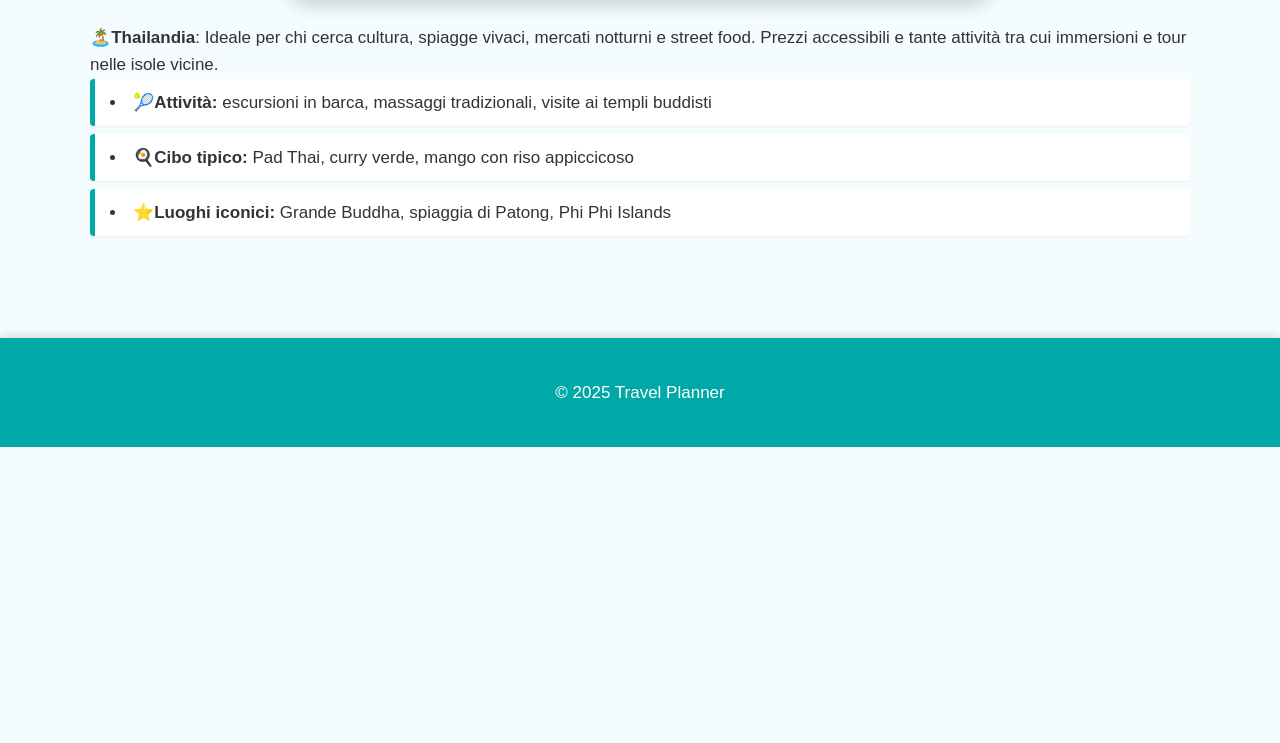
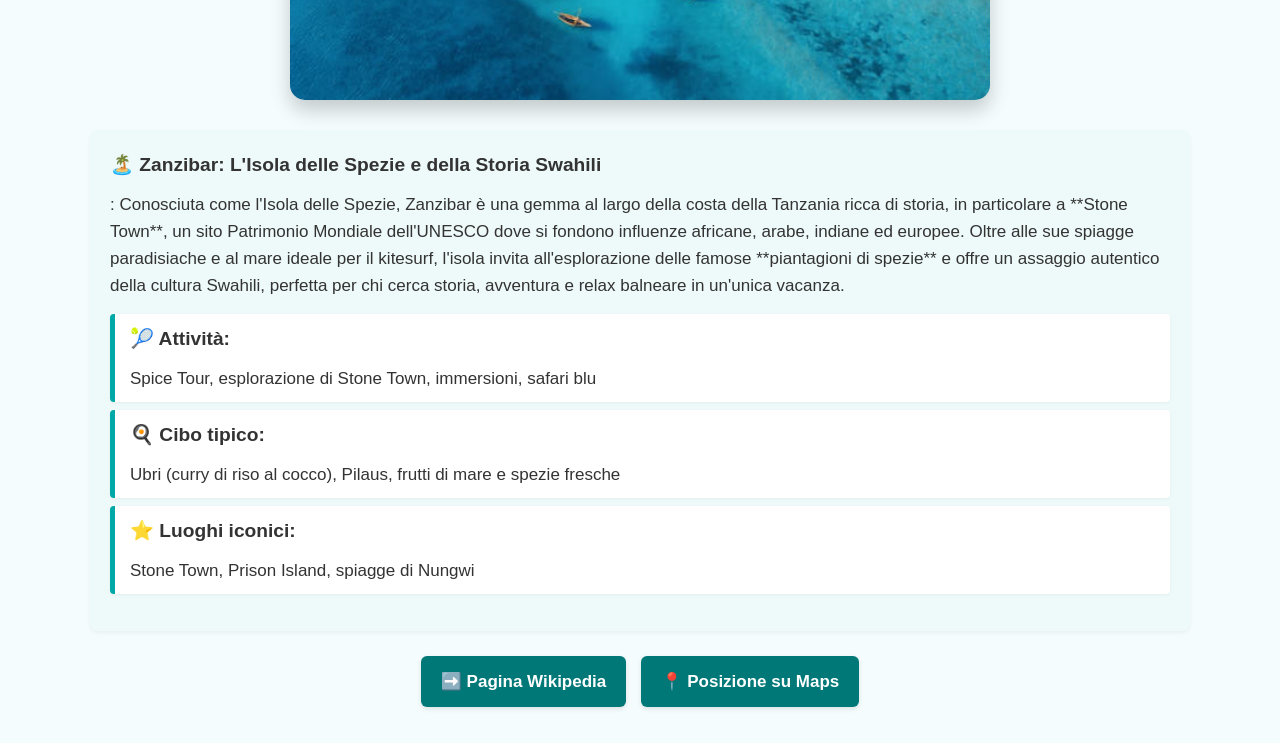
Before and after one commit to GabbodiSquare/TravelPlanner2, a plain HTML site: page zanzibar.html in a window 1280 px wide. Shown: the part 797-1540 px from the top of the page. Before the commit the page ends 1244 px from the top, so only its background shows below. Drawn offline with Linux system fonts and the light colour scheme.

Commit message:
Add files via upload

```diff
--- a/zanzibar.html
+++ b/zanzibar.html
@@ -1,7 +1,7 @@
 <html lang="it">
 <head>
   <meta charset="UTF-8">
-  <title>Thailandia</title>
+  <title>Zanzibar</title>
   <link rel="stylesheet" href="style.css">
 </head>
 <body>
@@ -23,15 +23,27 @@
     </nav>
   </header>
   <main>
-    <h2>Thailandia</h2>
-    <img src="img/thailandia.jpg" alt="Thailandia">
-    <strong><a>🏝️Thailandia</a></strong>: Ideale per chi cerca cultura, spiagge vivaci, mercati notturni e street food. Prezzi accessibili e tante attività tra cui immersioni e tour nelle isole vicine.
-           <li><strong>🎾Attività:</strong> escursioni in barca, massaggi tradizionali, visite ai templi buddisti</li>
-          <li><strong>🍳Cibo tipico:</strong> Pad Thai, curry verde, mango con riso appiccicoso</li>
-          <li><strong>⭐Luoghi iconici:</strong> Grande Buddha, spiaggia di Patong, Phi Phi Islands</li>
+    <h2>Zanzibar 🌶️</h2>
+    <img src="img/zanzibar.jpg" alt="Spiaggia e barca a vela a Zanzibar">
+    <div class="destination-info">
+        <strong>🏝️ Zanzibar: L'Isola delle Spezie e della Storia Swahili</strong>: Conosciuta come l'Isola delle Spezie, Zanzibar è una gemma al largo della costa della Tanzania ricca di storia, in particolare a **Stone Town**, un sito Patrimonio Mondiale dell'UNESCO dove si fondono influenze africane, arabe, indiane ed europee. Oltre alle sue spiagge paradisiache e al mare ideale per il kitesurf, l'isola invita all'esplorazione delle famose **piantagioni di spezie** e offre un assaggio autentico della cultura Swahili, perfetta per chi cerca storia, avventura e relax balneare in un'unica vacanza.
+        <ul>
+           <li><strong>🎾 Attività:</strong> Spice Tour, esplorazione di Stone Town, immersioni, safari blu</li>
+          <li><strong>🍳 Cibo tipico:</strong> Ubri (curry di riso al cocco), Pilaus, frutti di mare e spezie fresche</li>
+          <li><strong>⭐ Luoghi iconici:</strong> Stone Town, Prison Island, spiagge di Nungwi</li>
+        </ul>
+    </div>
+    <div class="extra-links">
+        <a href="https://it.wikipedia.org/wiki/Zanzibar" target="_blank" rel="noopener noreferrer">
+             ➡️ Pagina Wikipedia
+        </a>
+        <a href="https://www.google.com/maps/place/Zanzibar+Tanzania" target="_blank" rel="noopener noreferrer">
+             📍 Posizione su Maps
+        </a>
+    </div>
   </main>
   <footer>
-    <p>&copy; 2025 Travel Planner</p>
+    <p>© 2025 Travel Planner</p>
   </footer>
 </body>
 </html>
```
